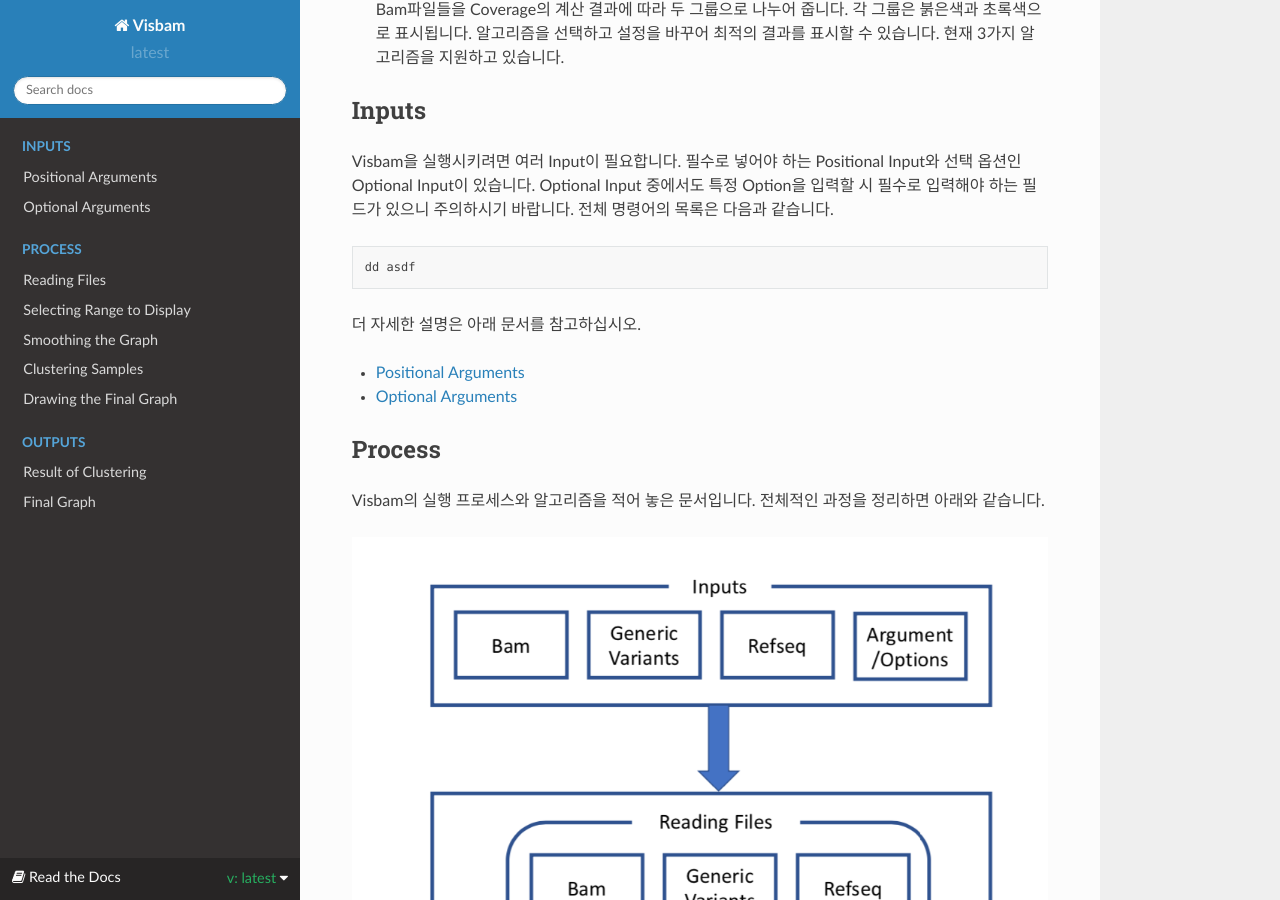
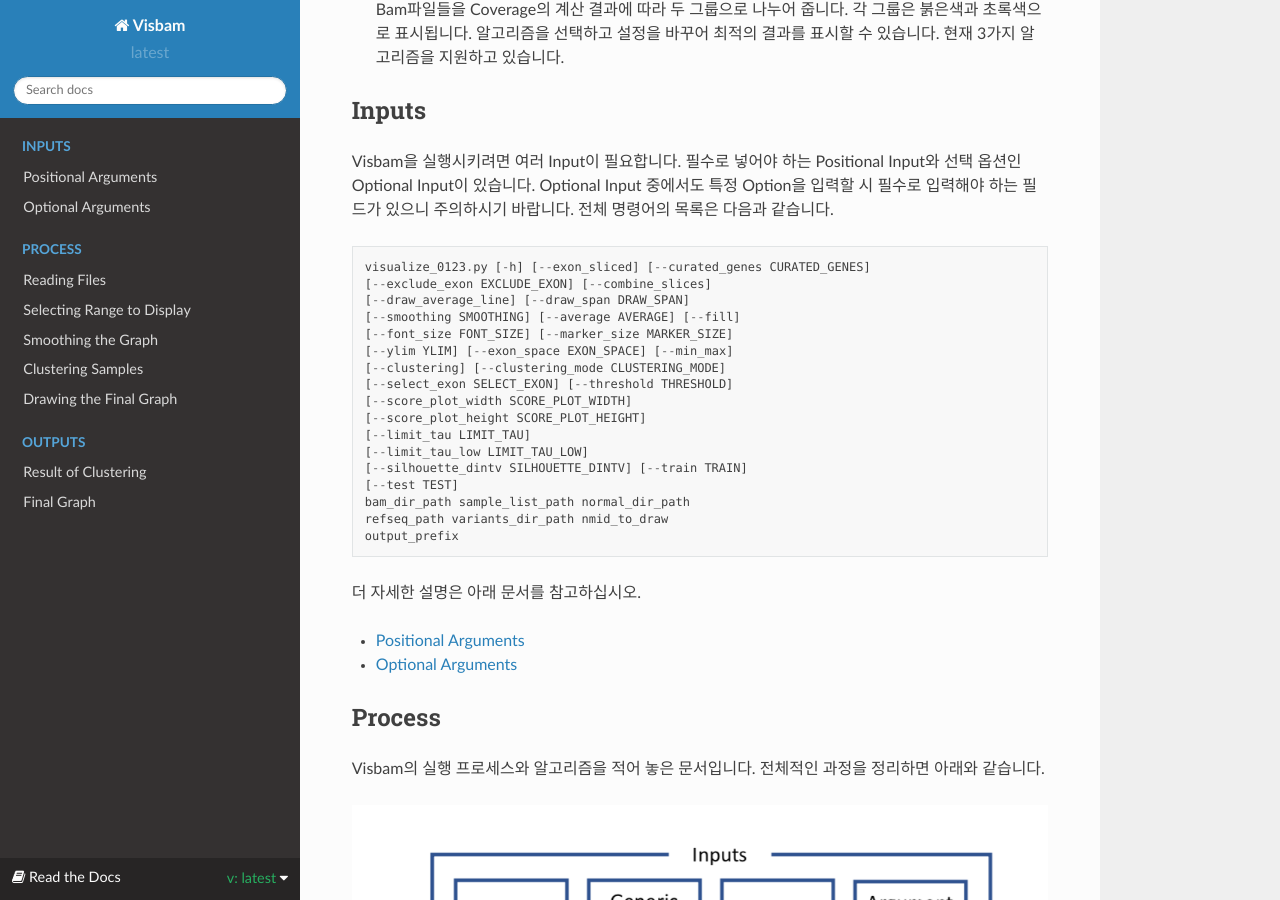
Before and after one commit to sungyoung-lee/visbam, a Sphinx documentation site: the page built from docs/index.rst, in a window 1280 px wide and 900 px high, scrolled down 423 px. Built offline with Sphinx 7.4.7 and the Read the Docs theme 2.0.0, drawn with Linux system fonts in a browser that asks for light colours.

Commit message:
Read The Docs v0.0.1

```diff
--- a/docs/index.rst
+++ b/docs/index.rst
@@ -36,7 +36,23 @@ Optional Input 중에서도 특정 Option을 입력할 시
 
 .. code::
 
-   dd asdf
+   visualize_0123.py [-h] [--exon_sliced] [--curated_genes CURATED_GENES]
+   [--exclude_exon EXCLUDE_EXON] [--combine_slices]
+   [--draw_average_line] [--draw_span DRAW_SPAN]
+   [--smoothing SMOOTHING] [--average AVERAGE] [--fill]
+   [--font_size FONT_SIZE] [--marker_size MARKER_SIZE]
+   [--ylim YLIM] [--exon_space EXON_SPACE] [--min_max]
+   [--clustering] [--clustering_mode CLUSTERING_MODE]
+   [--select_exon SELECT_EXON] [--threshold THRESHOLD]
+   [--score_plot_width SCORE_PLOT_WIDTH]
+   [--score_plot_height SCORE_PLOT_HEIGHT]
+   [--limit_tau LIMIT_TAU]
+   [--limit_tau_low LIMIT_TAU_LOW]
+   [--silhouette_dintv SILHOUETTE_DINTV] [--train TRAIN]
+   [--test TEST]
+   bam_dir_path sample_list_path normal_dir_path
+   refseq_path variants_dir_path nmid_to_draw
+   output_prefix
 
 
 더 자세한 설명은 아래 문서를 참고하십시오.
```
